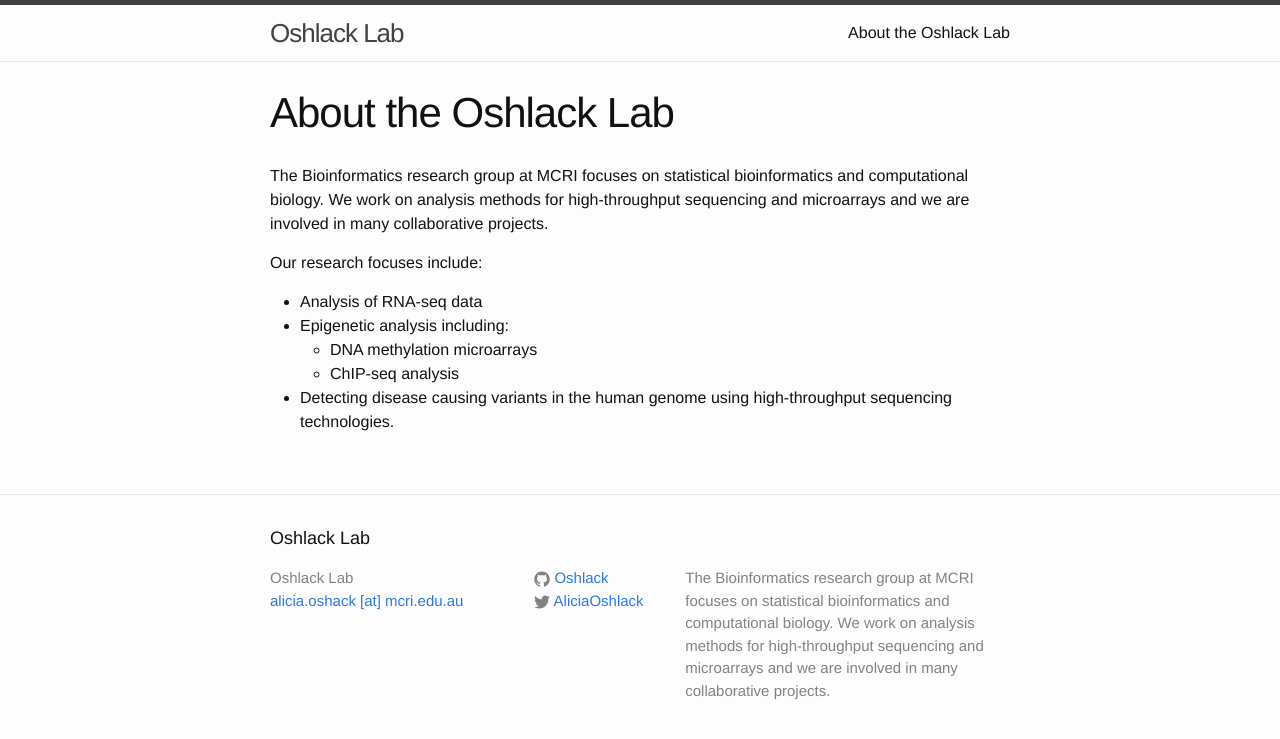
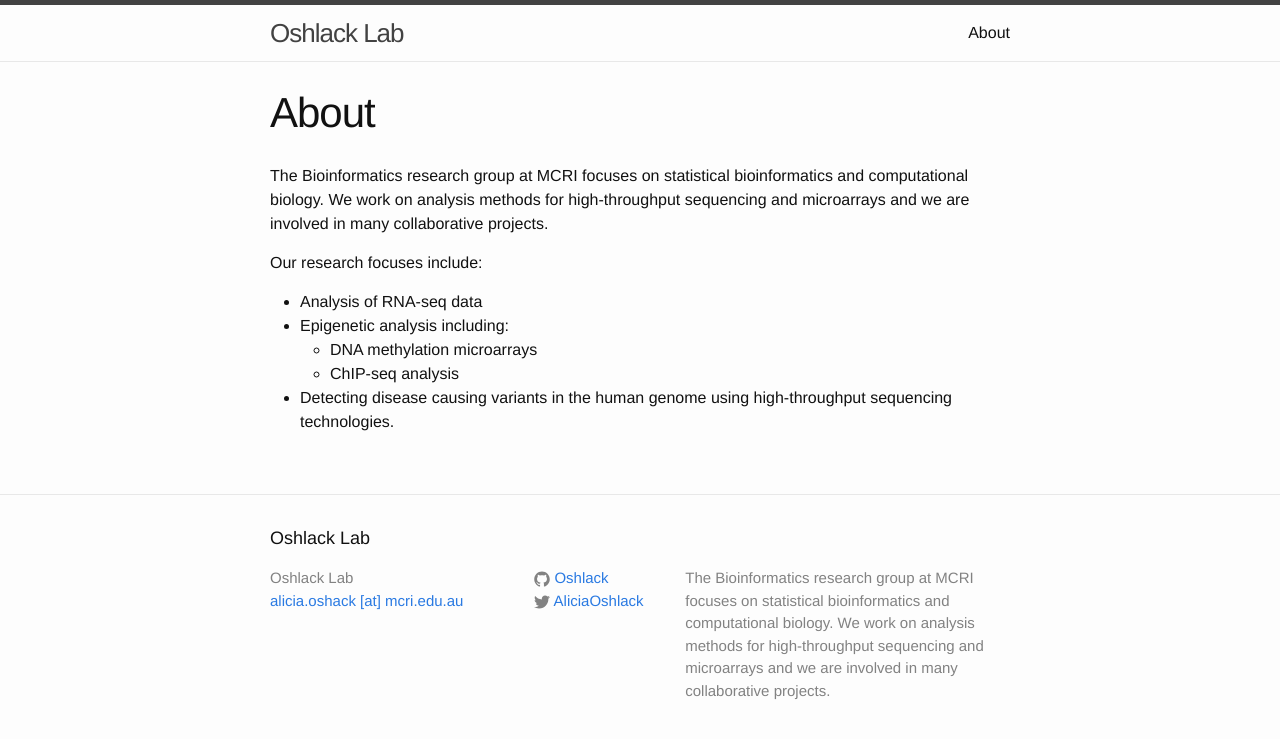
Before and after one commit to Oshlack/oshlack.github.io, a Jekyll site: the page built from about.md, in a window 1280 px wide. Shown: the top 739 px of the page. Built offline with Jekyll 4.4.1, drawn with Linux system fonts in a browser that asks for light colours.

Commit message:
formatting list

```diff
--- a/about.md
+++ b/about.md
@@ -1,12 +1,13 @@
 ---
 layout: page
-title: About the Oshlack Lab
+title: About
 permalink: /about/
 ---
 
 The Bioinformatics research group at MCRI focuses on statistical bioinformatics and computational biology. We work on analysis methods for high-throughput sequencing and microarrays and we are involved in many collaborative projects.
 
 Our research focuses include:
+
 * Analysis of RNA-seq data
 * Epigenetic analysis including:
     * DNA methylation microarrays
```
